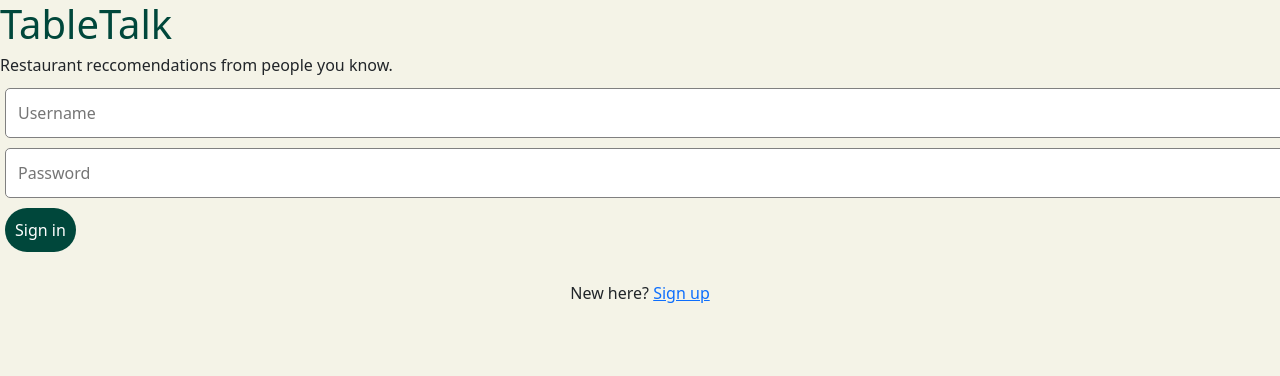
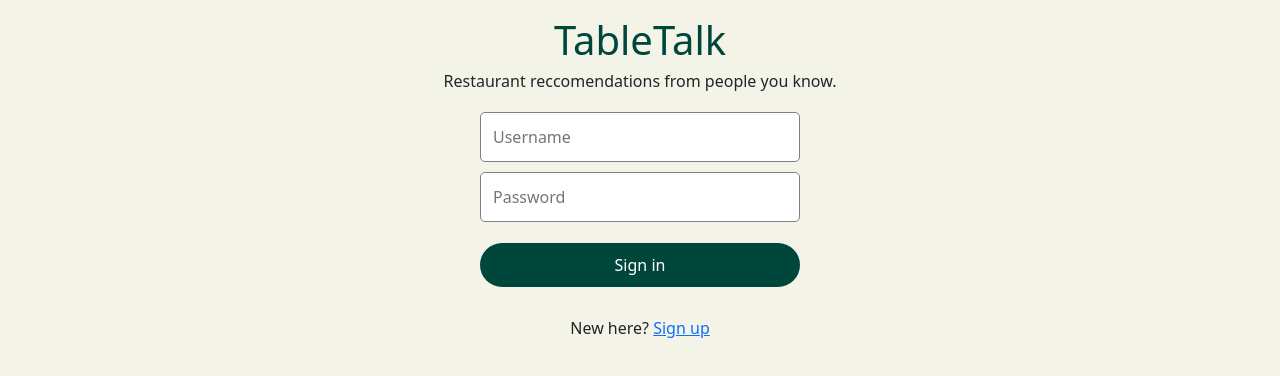
Before and after one commit to annelise08/TableTalk, a React app: page / in a window 1280 px wide. Shown: the top 376 px of the page. Built offline with nearby package versions, Linux system fonts and the light colour scheme.

Commit message:
finished styles for login page

```diff
--- a/src/client/components/pages/Login.jsx
+++ b/src/client/components/pages/Login.jsx
@@ -1,7 +1,7 @@
 import React, { useState } from "react";
 import { useNavigate } from "react-router-dom";
 import { useAuth } from "../../state-management/AuthProvider";
-import styles from '../../scss/login.module.scss';
+import styles from '../../scss/login.module.scss'
 
 const LoginPage = () => {
   const [username, setUsername] = useState("");
@@ -38,12 +38,12 @@ const LoginPage = () => {
 
   return (
     <>
-      <div className="header-wrapper">
+      <div className={styles.headerWrapper}>
       <h1>TableTalk</h1>
       <h5>Restaurant reccomendations from people you know.</h5>
       </div>
-      <div className="wrapper">
-      <form className="login-form">
+      <div className={styles.wrapper}>
+      <form className={styles.loginForm}>
         <input
           type="text"
           placeholder="Username"
@@ -58,7 +58,7 @@ const LoginPage = () => {
             setPassword(e.target.value);
           }}
         />
-        <button className="sign-in-button" onClick={handleSubmit}>Sign in</button>
+        <button className={styles.signInButton} onClick={handleSubmit}>Sign in</button>
       </form>
       <p>New here? <a href="http://localhost:8080/signup">Sign up</a></p>
       </div>
--- a/src/client/scss/login.module.scss
+++ b/src/client/scss/login.module.scss
@@ -14,7 +14,7 @@ html, body, #root {
     grid-template-rows: 1fr 6fr 4fr;
 }
 
-.header-wrapper {
+.headerWrapper {
     grid-column: 1/4;
     text-align: center;
     margin: 1rem 1rem;
@@ -31,7 +31,7 @@ h5 {
     grid-row: 2;
 }
 
-.login-form {
+.loginForm {
     display: flex;
     flex-direction: column;
 }
@@ -54,7 +54,7 @@ button {
     border-radius: 10rem;
 }
 
-.sign-in-button {
+.signInButton {
     width: 100%;
     align-self: center;
     margin-top: 1rem;
```
